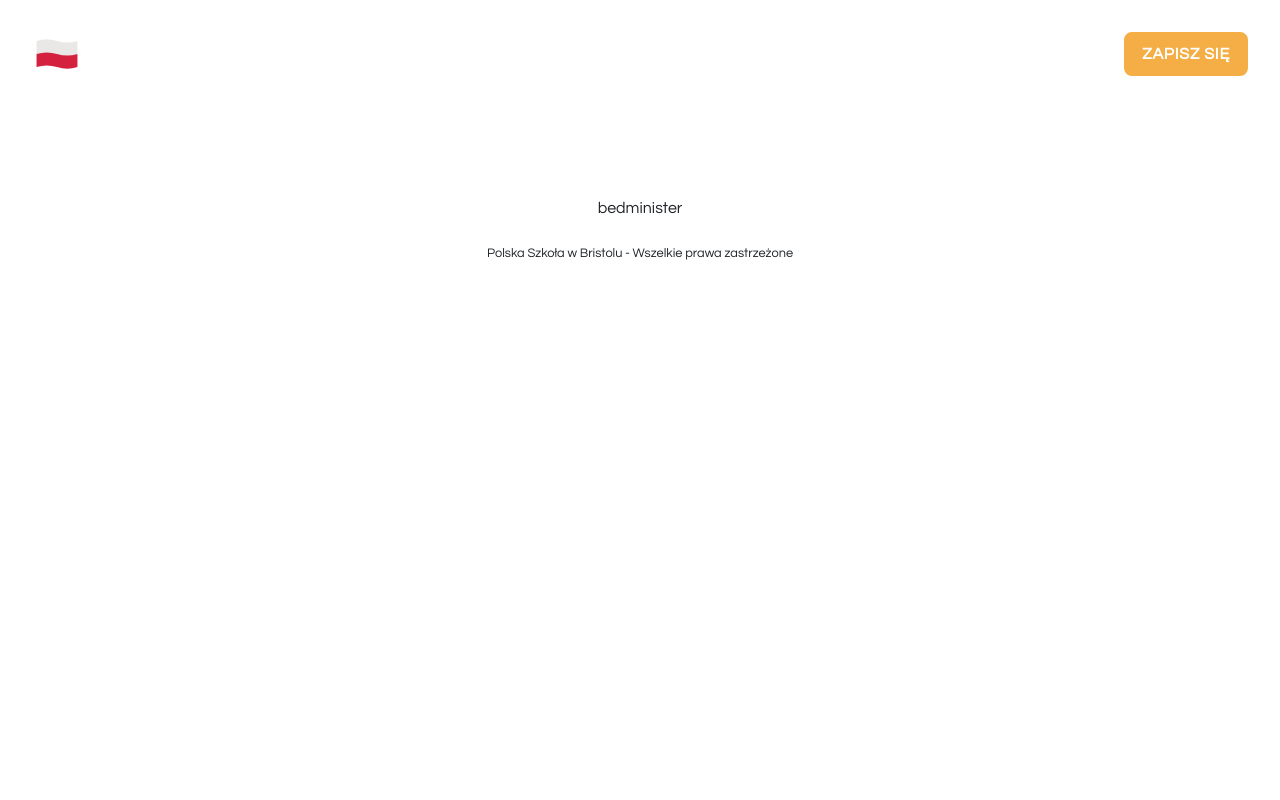
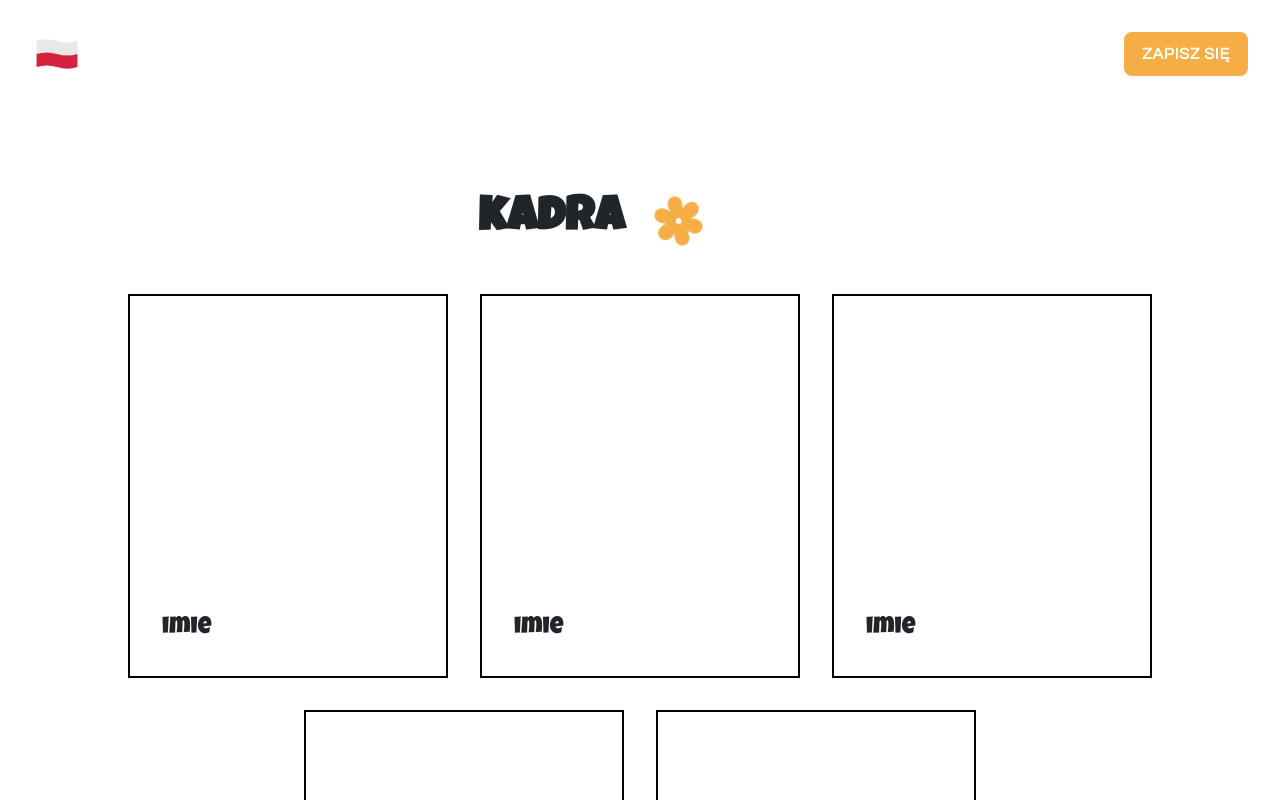
Before and after one commit to pawelkom88/Polish-School-Bristol, a Next.js app: page /staff/1 in a window 1280 px wide. Shown: the top 800 px of the page. Built offline with nearby package versions, Linux system fonts and the light colour scheme.

Commit message:
refactor

```diff
--- a/components/faq/FAQ.js
+++ b/components/faq/FAQ.js
@@ -37,13 +37,13 @@ export default function FAQ({ data }) {
           <br />
           <Link
             href={`/staff/${data.name}`}
-            className={`${data.id === 'Bedminister' ? bedminister : oasis}`}
+            className={`${data.name !== 'Oasis' ? bedminister : oasis}`}
           >
             Poznaj naszą kadrę
           </Link>
         </FaqAnswer>
 
-        <hr className="my-8  border-gray-700" />
+        <hr className="my-8 border-gray-700" />
 
         <FaqAnswer title="Płatności">
           <Fees schoolName={data.id} />
--- a/components/form/Form.js
+++ b/components/form/Form.js
@@ -1,10 +1,9 @@
-
 import Image from 'next/image';
 
 export default function Form({}) {
   return (
     <section className="grid grid-cols-1 lg:grid-cols-2 justify-center item-start gap-4 xl:gap-8">
-      <div className="lg:min-h-[30rem] lg:mt-24">
+      <div className="lg:mt-24">
         <a
           className="block hover:-translate-y-2 hover:scale-110 transition-transform duration-500"
           href=""
--- /dev/null
+++ b/components/staff/staff-card/StaffCard.js
@@ -0,0 +1,28 @@
+export default function StaffCard({}) {
+  const cardWidth = 'w-[20rem]';
+
+  return (
+    <a href="" className="group relative block h-64 sm:h-80 lg:h-96">
+      <span className="absolute inset-0 border-2 border-dashed border-black"></span>
+
+      <div
+        className={`${cardWidth} relative flex h-full transform items-end border-2 border-black bg-white transition-transform group-hover:-translate-x-2 group-hover:-translate-y-2`}
+      >
+        <div className="p-4 !pt-0 transition-opacity group-hover:absolute group-hover:opacity-0 sm:p-6 lg:p-8">
+          <h2 className="mt-4 text-xl font-medium sm:text-2xl">imie</h2>
+        </div>
+        <div
+          className={`${cardWidth} absolute p-4 opacity-0 transition-opacity group-hover:relative group-hover:opacity-100 sm:p-6 lg:p-8`}
+        >
+          <h3 className="mt-4 text-xl font-medium sm:text-2xl">
+            cos smiesznego + drugie zdj
+          </h3>
+          <p className="mt-4 text-sm sm:text-base">
+            Lorem ipsum dolor sit amet consectetur adipisicing elit. Cupiditate,
+            praesentium voluptatem omnis atque culpa repellendus.
+          </p>
+        </div>
+      </div>
+    </a>
+  );
+}
--- a/data/data.js
+++ b/data/data.js
@@ -63,3 +63,8 @@ export const feesHolyCross = [
   { id: 10, paymentDate: '11 czerwca 2023', period: fourSaturdays },
   { id: 11, paymentDate: '2 lipca 2023', period: twoSaturdays },
 ];
+
+
+export const staffOasis = {}
+
+export const staffBedminister = {}
--- a/pages/staff/[name].js
+++ b/pages/staff/[name].js
@@ -1,5 +1,30 @@
+import StaffCard from '../../components/staff/staff-card/StaffCard';
 import Layout from '../../components/layout/Layout';
+import Icon from '../../components/icons/Icon';
+import Image from 'next/image';
 
 export default function school() {
-  return <Layout>bedminister</Layout>;
+  return (
+    <Layout>
+      <div className="grid grid-cols-1 lg:grid-cols-2 justify-center item-start gap-4 xl:gap-8 mb-12">
+        <h1 className="xl:text-5xl text-3xl font-bold text-center mt-24 md:mt-0">
+          kadra
+        </h1>
+        <Image
+          className="animate-spin-slow"
+          src="/icons/Flower.svg"
+          width={45}
+          height={45}
+          alt="icon"
+        />
+      </div>
+      <div className="flex flex-wrap justify-center items-center gap-8">
+        <StaffCard />
+        <StaffCard />
+        <StaffCard />
+        <StaffCard />
+        <StaffCard />
+      </div>
+    </Layout>
+  );
 }
--- a/pages/staff/bedminister.js
+++ /dev/null
@@ -1,5 +0,0 @@
-import Layout from '../../components/layout/Layout';
-
-export default function bedminister() {
-  return <Layout>bedminister</Layout>;
-}
--- a/pages/staff/oasis.js
+++ /dev/null
@@ -1,5 +0,0 @@
-import Layout from '../../components/layout/Layout';
-
-export default function oasis() {
-  return <Layout>oasis</Layout>;
-}
```
Also changed, not shown: 1 other file (tests, documents, lock files or other folders).
